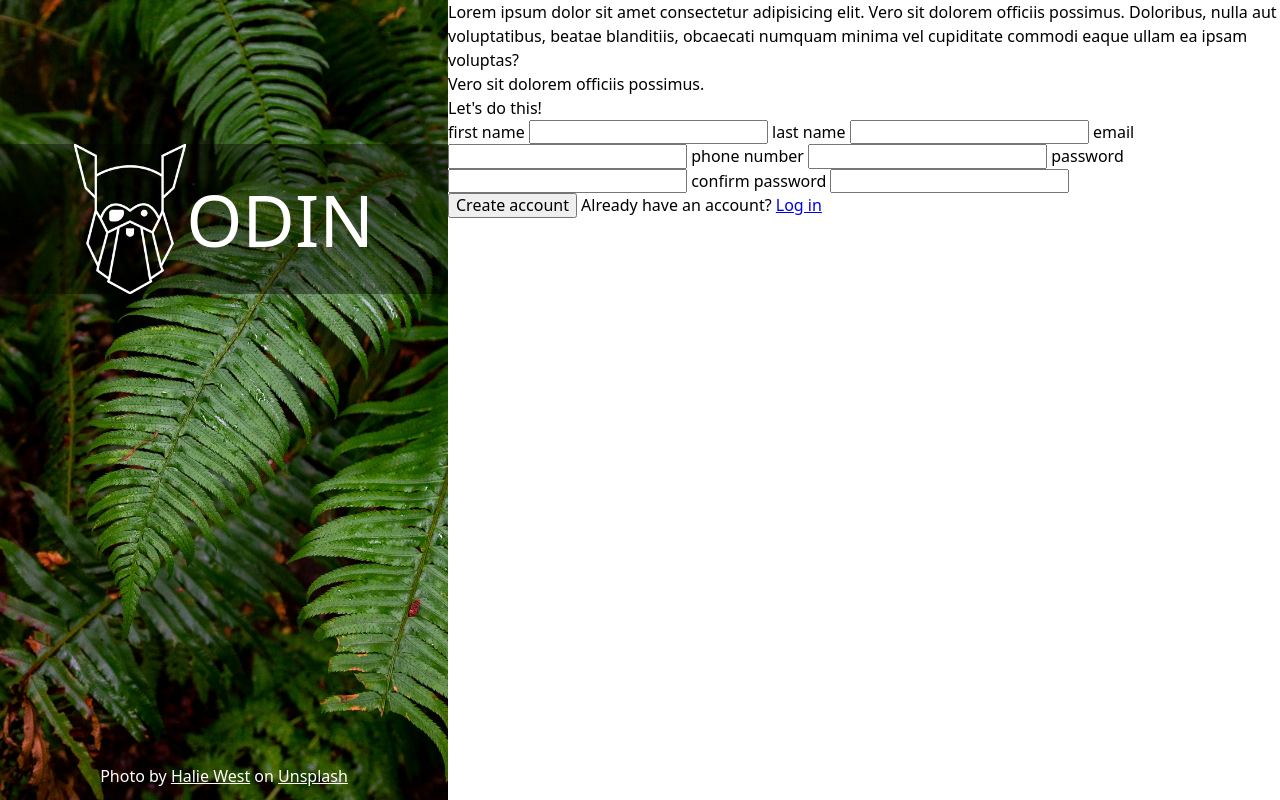
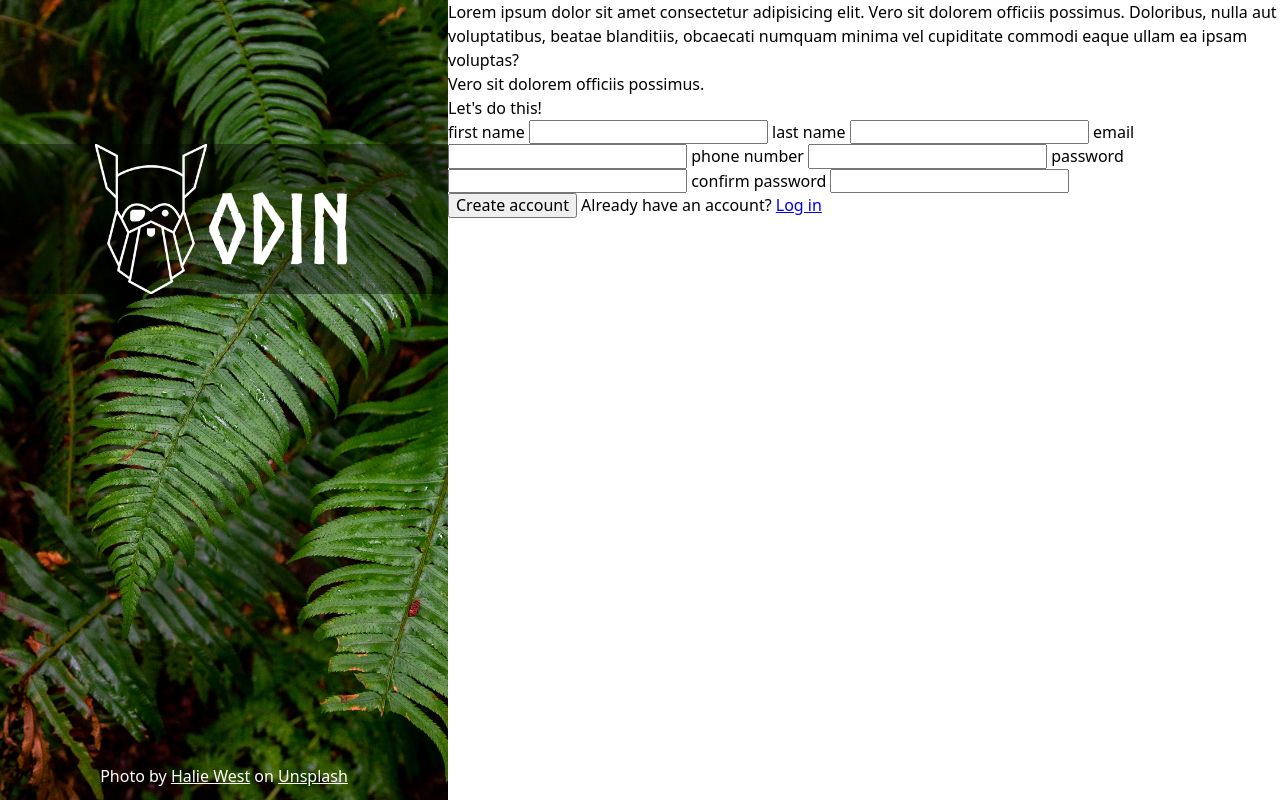
Before and after one commit to neumannal/odin-sign-up-form, a website: page index.html in a window 1280 px wide. Drawn offline with nearby package versions, Linux system fonts and the light colour scheme.

Commit message:
add norse font style

```diff
--- a/style.css
+++ b/style.css
@@ -1,5 +1,11 @@
 /* CSS reset/normalization as described by https://mattbrictson.com/blog/css-normalize-and-reset */
 @import 'node_modules/modern-normalize/modern-normalize.css';
+
+/* Import norse font */
+@font-face {
+    font-family: norse;
+    src: url(assets/Norse-Bold.otf);
+}
 
 :root {
     line-height: 1.5;
@@ -50,10 +56,11 @@ body {
 .odin {
     background-color: rgba(0, 0, 0, 0.4);
     display: flex;
-    align-items: center;
+    /* align-items: center; */
     height: 150px;
     width: 100%;
     justify-content: center;
+    font-family: "norse";
 }
 
 .odin img {
@@ -63,5 +70,6 @@ body {
 }
 
 .odin p {
-    font-size: 72px;
+    margin-top: 12px; /* The font seems weird as it is not aligned by default (others are) - margin-top is a quick fix  */
+    font-size: 96px;
 }
```
Also changed, not shown: assets/Norse-Bold.otf (added).
